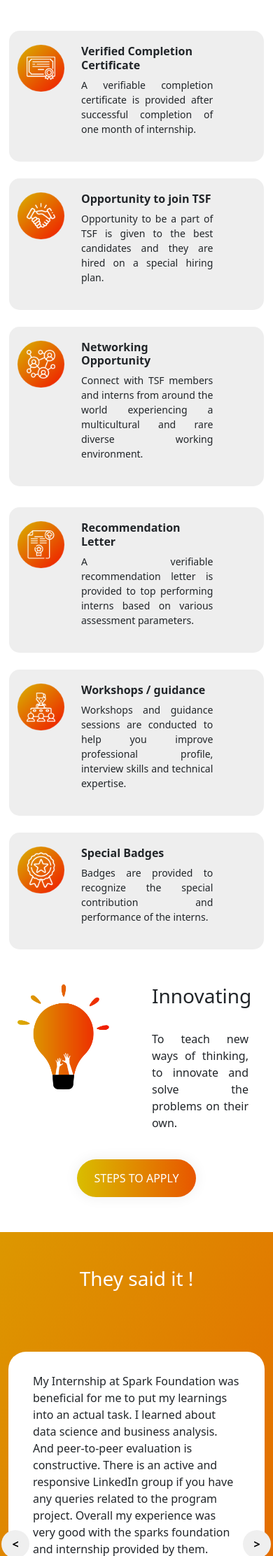
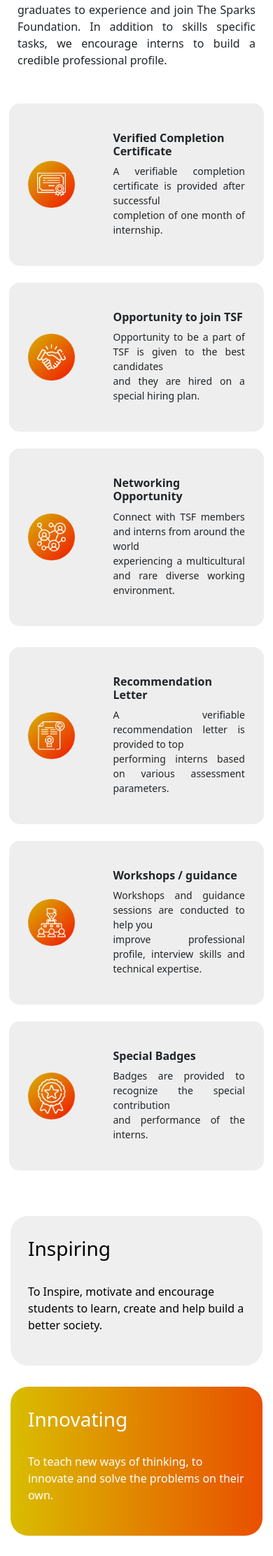
Before and after one commit to Mohanaditya-Kalva/GRIP_Website, a PHP site: page / in a window 390 px wide. Shown: the part 1275-3499 px from the top of the page at 70% size. Run offline with PHP 8.4, Linux system fonts and the light colour scheme; some web fonts are replaced.

Commit message:
bug-fixes

```diff
--- a/assests/style.css
+++ b/assests/style.css
@@ -72,8 +72,20 @@ h1 {
 .graduate-rotational-section p {
   text-align: justify;
 }
+.graduate-text {
+  background-color: #eeeeee;
+  padding: 25px 25px;
+  border-radius: 25px;
+}
 .graduate-text-col span {
   padding: 0px 15px;
+}
+.graduate-text-col h1 {
+  font-size: 3.8rem !important;
+  font-weight: 600;
+}
+.graduate-text-col a {
+  margin: 10px -15px !important;
 }
 .img-arrow {
   height: 500px;
@@ -129,7 +141,7 @@ h1 {
   text-align: justify;
 }
 .grip-blocks-section {
-  margin: 50px 200px;
+  margin: 50px 350px;
 }
 .grip-blocks-section .col-lg-8 {
   margin: 0px -20px 0px -20px;
@@ -138,7 +150,7 @@ h1 {
   background-color: #eeeeee;
   padding: 20px 0px 20px 0px;
   border-radius: 30px;
-  height: 230px;
+  height: auto;
   overflow: auto;
 }
 .grip-blocks h4 {
@@ -165,11 +177,11 @@ h1 {
 .inspiring-section {
   margin: 75px 200px;
 }
-.inspiring-section p {
+/* .inspiring-section p {
   text-align: justify;
   text-indent: -10px;
   padding: 0px 10px;
-}
+} */
 .img-union {
   height: 350px;
 }
@@ -239,6 +251,7 @@ h1 {
 .what-our-student-say h1 {
   color: #ffff;
   text-align: center;
+  padding: 15px 0px;
 }
 .custom-card-row {
   background-color: #fff;
@@ -289,7 +302,9 @@ h1 {
 .graduate-text h1 {
   display: flex;
   justify-content: flex-start;
+  text-indent: -10px;
 }
+
 .graduate-text h1::before {
   content: "Inspiring";
   animation: animate infinite 5s;
@@ -303,34 +318,140 @@ h1 {
 .bd-highlight {
   margin-top: 15px;
 }
+.graduate-text {
+  -webkit-animation: bgcolorchange 5s infinite; /* Chrome, Safari, Opera */
+  animation: 5s infinite bgcolorchange;
+}
+@keyframes bgcolorchange {
+  0% {
+    background-image: linear-gradient(
+      to right,
+      #d9bd00 0%,
+      #f11800 80%,
+      #d9bd00 100%
+    );
+  }
+  50% {
+    background-image: linear-gradient(
+      to right,
+      #d9bd00 0%,
+      #f11800 80%,
+      #d9bd00 100%
+    );
+  }
+  75% {
+    background-image: linear-gradient(
+      to right,
+      #d9bd00 0%,
+      #f11800 80%,
+      #d9bd00 100%
+    );
+  }
+}
+/* Chrome, Safari, Opera */
+@-webkit-keyframes bgcolorchange {
+  0% {
+    background-image: linear-gradient(
+      to right,
+      #d9bd00 0%,
+      #f11800 80%,
+      #d9bd00 100%
+    );
+  }
+  50% {
+    background-image: linear-gradient(
+      to right,
+      #d9bd00 0%,
+      #f11800 80%,
+      #d9bd00 100%
+    );
+  }
+  75% {
+    background-image: linear-gradient(
+      to right,
+      #d9bd00 0%,
+      #f11800 80%,
+      #d9bd00 100%
+    );
+  }
+}
 @keyframes animate {
   0% {
     content: "Inspiring";
+    color: #fff;
   }
 
   50% {
     content: "Innovating";
+    color: #fff;
   }
 
   75% {
     content: "Integrating";
+    color: #fff;
   }
 }
 
 @keyframes animatepara {
   0% {
     content: "To Inspire, motivate and encourage students to learn, create and help build a better society.";
+    color: #fff;
   }
 
   50% {
     content: "To teach new ways of thinking, to innovate and solve the problems on their own.";
+    color: #fff;
   }
 
   75% {
     content: "To let the students integrate, and help each other, learn from each other and do well together.";
+    color: #fff;
   }
 }
+.grip-blocks__txt {
+  margin: 20px auto 5px auto;
+}
+.grip-blocks__img {
+  margin: 15px 0px;
+  text-align: center;
+}
+.inspiring-section__custom-card-def {
+  background-image: linear-gradient(
+    to right,
+    #d9bd00 0%,
+    #f11800 150%,
+    #d9bd00 100%
+  );
+  color: #fff;
+  padding: 30px 25px;
+  border-radius: 25px;
+  animation: 5s infinite background-fade;
+}
 
+.inspiring-section__custom-card-2 {
+  background-color: #eeee;
+  padding: 30px 25px;
+  border-radius: 25px;
+  animation: 10s infinite bgcolorchangede2;
+}
+.inspiring-section__custom-card-3 {
+  background-color: #eeee;
+  padding: 30px 25px;
+  border-radius: 25px;
+  animation: 15s infinite bgcolorchangede2;
+}
+.inspiring-section__btn-row {
+  margin: 30px auto;
+}
+.inspiring-section__btn {
+  color: #fff;
+  background: linear-gradient(to right, #d9bd00 0%, #f11800 150%, #d9bd00 100%);
+  padding: 15px 25px;
+  border-radius: 50px;
+}
+.inspiring-section__btn:hover {
+  color: #fff;
+}
 /* the slides */
 .slick-slide {
   /* margin: 0 10px;
@@ -395,7 +516,26 @@ h1 {
 .footer-btn {
   margin: auto -40px;
 }
+.only-mobile-btn {
+  display: none;
+}
 @media only screen and (max-width: 600px) {
+  .only-mobile-btn {
+    display: block;
+    margin: 30px auto !important;
+  }
+  .inspiring-section__custom-card-def, .inspiring-section__custom-card-2, .inspiring-section__custom-card-3 {
+    margin: 15px auto;
+  }
+  .desktop-btn {
+    display: none;
+  }
+  .graduate-text-col h1 {
+    font-size: 3rem !important;
+  }
+  .graduate-text-col a {
+    margin: auto !important;
+  }
   h1 {
     font-size: 1.75rem !important;
   }
@@ -425,6 +565,14 @@ h1 {
   .register-now {
     width: 50% !important;
     margin: auto;
+  }
+  .graduate-text {
+    padding: 25px 10px;
+    border-radius: 10px;
+    margin: 25px auto;
+  }
+  .graduate-img {
+    text-align: center;
   }
 
   .ellipse-left {
@@ -476,10 +624,10 @@ h1 {
   }
 
   .inspiring-section {
-    margin: 50px 25px !important;
+    margin: 50px 15px !important;
   }
   .img-union {
-    height: 150px !important;
+    height: 250px !important;
   }
 
   .steps-to-apply {
@@ -545,9 +693,29 @@ h1 {
   .grip-blocks-section .col-lg-8 {
     margin: 0px;
   }
+  grip-blocks__txt {
+    margin: auto;
+  }
+  .grip-blocks__img {
+    margin: auto;
+    text-align: center;
+  }
 }
 
 @media screen and (max-width: 767px) and (min-width: 600px) {
+  .only-mobile-btn {
+    display: block;
+    margin: 30px auto !important;
+  }
+  .inspiring-section__custom-card-def, .inspiring-section__custom-card-2, .inspiring-section__custom-card-3 {
+    margin: 15px auto;
+  }
+  .desktop-btn {
+    display: none;
+  }
+  .graduate-text-col a {
+    margin: auto !important;
+  }
   h1 {
     font-size: 1.75rem !important;
   }
@@ -628,10 +796,10 @@ h1 {
   }
 
   .inspiring-section {
-    margin: 50px 25px !important;
+    margin: 50px 15px !important;
   }
   .img-union {
-    height: 200px !important;
+    height: 300px !important;
   }
 
   .steps-to-apply {
@@ -692,6 +860,15 @@ h1 {
   }
   .footer-btn {
     margin: auto -20px;
+  }
+
+  .graduate-text {
+    padding: 25px 10px;
+    border-radius: 10px;
+    margin: 25px auto;
+  }
+  .graduate-img {
+    text-align: center;
   }
 }
 
--- a/index.html
+++ b/index.html
@@ -66,11 +66,8 @@
                     <h1>Graduate Rotational<br class="only-desktop">
                         Internship Program
                     </h1><br class="only-desktop">
-                    <p>The Graduate Rotational Internship Program is an unique offer for students
-                        and recent graduates to experience and join The Sparks Foundation.
-                        In addition to learning skills specific tasks, we encourage interns to build a
-                        credible professional profile as well.</p><br>
-                    <a class="nav-link btn-grad register-now" href="#steps-to-apply">Steps to Apply</a><br>
+                    <p>Learn | Network | Grow</p><br>
+                    <a class="nav-link btn-grad register-now desktop-btn" href="#steps-to-apply">Steps to Apply</a><br>
                     <img src="assests/img/testimonials/kashish.jpg" alt="member" class="img-member">
                     <img src="assests/img/testimonials/akanksha.jpg" alt="member" class="img-member margin-to-next">
                     <img src="assests/img/testimonials/rakshita.jpg" alt="member" class="img-member margin-to-next">
@@ -79,6 +76,7 @@
                 <div class="col-md-6 graduate-img-col">
                     <img src="assests/img/arrow.png" class="img-arrow" alt="arrow">
                 </div>
+                <a class="nav-link btn-grad register-now only-mobile-btn" href="#steps-to-apply">Steps to Apply</a><br>
             </div>
         </section>
 
@@ -89,7 +87,7 @@
         <section class="numbers-section">
             <div class="d-flex justify-content-evenly numbers-bar">
                 <div class="p-2 bd-highlight">
-                    <h1>1,50,000</h1>
+                    <h1>2,50,000+</h1>
                     <p>Amazing Professionals</p>
                 </div>
                 <div class="p-2 bd-highlight">
@@ -117,77 +115,78 @@
         </section>
         <section class="grip-blocks-section">
             <div class="row">
-                <div class="col-md-5">
+                <div class="col-md-12">
                     <div class="row grip-blocks">
-                        <div class="col-3 col-sm-3 col-md-3 col-lg-4">
+                        <div class="col-3 col-sm-3 col-md-3 col-lg-3 grip-blocks__img">
                             <img src="assests/img/certificate.png" alt="certificate" class="img-grip">
                         </div>
-                        <div class="col-7 col-sm-7 col-md-7 col-lg-8">
+                        <div class="col-7 col-sm-7 col-md-7 col-lg-9 grip-blocks__txt">
                             <h4>Verified Completion Certificate</h4>
-                            <p class="grip-blocks-para">A verifiable completion certificate is provided after successful completion of one month of internship.</p>
-                        </div>
-                    </div><br>
-                    <div class="row grip-blocks">
-                        <div class="col-3 col-sm-3 col-md-3 col-lg-4">
-                            <img src="assests/img/tsf.png" alt="certificate" class="img-grip">
-                        </div>
-                        <div class="col-7 col-sm-7 col-md-8 col-lg-8">
-                            <h4>Opportunity to join TSF</h4>
-                            <p class="grip-blocks-para">Opportunity to be a part of TSF is given to the best candidates and
-                                they are hired on a special hiring plan.
+                            <p class="grip-blocks-para">A verifiable completion certificate is provided after successful
+                                <br>completion of one month of internship.
                             </p>
                         </div>
                     </div><br>
                     <div class="row grip-blocks">
-                        <div class="col-3 col-sm-3 col-md-3 col-lg-4">
-                            <img src="assests/img/networking.png" alt="certificate" class="img-grip">
+                        <div class="col-3 col-sm-3 col-md-3 col-lg-3 grip-blocks__img">
+                            <img src="assests/img/tsf.png" alt="certificate" class="img-grip">
                         </div>
-                        <div class="col-7 col-sm-7 col-md-7 col-lg-8">
-                            <h4>Networking Opportunity</h4>
-                            <p class="grip-blocks-para">Connect with TSF members and interns from around the
-                                world experiencing a multicultural and rare diverse working environment.
-                            </p>
-                        </div>
-                    </div>
-                </div>
-                <div class="col-md-2">
-                    <img src="assests/img/ellipse.png" class="ellipse-right">
-                    <img src="assests/img/ellipse.png" class="ellipse-right-overlap">
-                </div>
-                <div class="col-md-5">
-                    <div class="row grip-blocks mobile-blocks">
-                        <div class="col-3 col-sm-3 col-md-3 col-lg-4">
-                            <img src="assests/img/recommand.png" alt="certificate" class="img-grip">
-                        </div>
-                        <div class="col-7 col-sm-7 col-md-7 col-lg-8">
-                            <h4>Recommendation Letter</h4>
-                            <p class="grip-blocks-para">A verifiable recommendation letter is provided to top
-                                performing interns based on various assessment parameters.
-                            </p>
-                        </div>
-                    </div>
-
-                    <br>
-                    <div class="row grip-blocks">
-                        <div class="col-3 col-sm-3 col-md-3 col-lg-4">
-                            <img src="assests/img/workshop.png" alt="certificate" class="img-grip">
-                        </div>
-                        <div class="col-7 col-sm-7 col-md-7 col-lg-8">
-                            <h4>Workshops / guidance</h4>
-                            <p class="grip-blocks-para">
-                                Workshops and guidance sessions are conducted to help you improve
-                                professional profile, interview skills and technical expertise.
+                        <div class="col-7 col-sm-7 col-md-8 col-lg-9 grip-blocks__txt">
+                            <h4>Opportunity to join TSF</h4>
+                            <p class="grip-blocks-para">Opportunity to be a part of TSF is given to the best candidates
+                                <br>and they are hired on a special hiring plan.
                             </p>
                         </div>
                     </div><br>
                     <div class="row grip-blocks">
-                        <div class="col-3 col-sm-3 col-md-3 col-lg-4">
+                        <div class="col-3 col-sm-3 col-md-3 col-lg-3 grip-blocks__img">
+                            <img src="assests/img/networking.png" alt="certificate" class="img-grip">
+                        </div>
+                        <div class="col-7 col-sm-7 col-md-7 col-lg-9 grip-blocks__txt">
+                            <h4>Networking Opportunity</h4>
+                            <p class="grip-blocks-para">Connect with TSF members and interns from around the  world
+                                <br>experiencing a multicultural and rare diverse working environment.
+                            </p>
+                        </div>
+                    </div><br class="only-desktop">
+                </div>
+                <!-- <div class="col-md-2">
+                    <img src="assests/img/ellipse.png" class="ellipse-right">
+                    <img src="assests/img/ellipse.png" class="ellipse-right-overlap">
+                </div> -->
+                <div class="col-md-12">
+                    <div class="row grip-blocks mobile-blocks">
+                        <div class="col-3 col-sm-3 col-md-3 col-lg-3 grip-blocks__img">
+                            <img src="assests/img/recommand.png" alt="certificate" class="img-grip">
+                        </div>
+                        <div class="col-7 col-sm-7 col-md-7 col-lg-9 grip-blocks__txt">
+                            <h4>Recommendation Letter</h4>
+                            <p class="grip-blocks-para">A verifiable recommendation letter is provided to top
+                                <br>performing interns based on various assessment parameters.
+                            </p>
+                        </div>
+                    </div>
+                    <br>
+                    <div class="row grip-blocks">
+                        <div class="col-3 col-sm-3 col-md-3 col-lg-3 grip-blocks__img">
+                            <img src="assests/img/workshop.png" alt="certificate" class="img-grip">
+                        </div>
+                        <div class="col-7 col-sm-7 col-md-7 col-lg-9 grip-blocks__txt">
+                            <h4>Workshops / guidance</h4>
+                            <p class="grip-blocks-para">
+                                Workshops and guidance sessions are conducted to help you
+                                <br>improve professional profile, interview skills and technical expertise.
+                            </p>
+                        </div>
+                    </div><br>
+                    <div class="row grip-blocks">
+                        <div class="col-3 col-sm-3 col-md-3 col-lg-3 grip-blocks__img">
                             <img src="assests/img/badges.png" alt="certificate" class="img-grip">
                         </div>
-                        <div class="col-7 col-sm-7 col-md-7 col-lg-8">
+                        <div class="col-7 col-sm-7 col-md-7 col-lg-9 grip-blocks__txt">
                             <h4>Special Badges</h4>
-                            <p class="grip-blocks-para">Badges are provided to recognize the special contribution and performance
-                                of the interns.
+                            <p class="grip-blocks-para">Badges are provided to recognize the special contribution
+                                <br>and performance of the interns.
                             </p>
                         </div>
                     </div>
@@ -197,27 +196,46 @@
 
         <!-- inspiring section -->
         <section class="inspiring-section">
-            <div class="row">
-                <div class="col-6">
+            <div class="row inspiring-section__row">
+                <div class="col-md-4">
+                    <div class="inspiring-section__custom-card-def">
+                        <h1>Inspiring</h1><br>
+                        <p>To Inspire, motivate and encourage students to learn, create and help build a better society.</p>
+                    </div>
+                </div>
+                <div class="col-md-4">
+                    <div class="inspiring-section__custom-card-2">
+                        <h1>Innovating</h1><br>
+                        <p>To teach new ways of thinking, to innovate and solve the problems on their own.</p>
+                    </div>
+                </div>
+                <div class="col-md-4">
+                    <div class="inspiring-section__custom-card-3">
+                        <h1>Integrating</h1><br>
+                        <p>To let the students integrate, and help each other, learn from each other and do well together.</p>
+                    </div>
+                </div>
+            </div>
+            <div class="row inspiring-section__btn-row">
+                <div class="col-12 text-center">
+                    <a class="inspiring-section__btn" href="#steps-to-apply">Steps to Apply</a>
+                </div>
+            </div>
+            <!-- <div class="row">
+                <div class="col-md-6 graduate-img">
                     <img src="assests/img/Group 569.png" class="img-union" alt="arrow">
-                    <!-- <img src="assests/img/union.png" class="img-union" alt="arrow">
-                    <img src="assests/img/ellipse.png" class="union-ellipse"> -->
                 </div>
-                <div class="col-6 graduate-text">
-                    <h1></h1><br>
-                    <!-- <h1>Inspiring<br class="only-desktop">
-                        Innovating<br class="only-desktop">
-                        Integrating
-                    </h1><br> -->
-                    <p class="animaate-para"></p><br>
-                    <!-- <p>The Sparks Foundation inspires students to innovate
-                        and help them integrate to build a better humankind.</p><br> -->
+                <div class="col-md-6">
+                    <div class="row graduate-text">
+                        <h1></h1><br>
+                        <p class="animaate-para"></p><br>
+                    </div><br><br>
                     <a class="nav-link btn-grad register-now only-desktop" href="#steps-to-apply">Steps to Apply</a>
                 </div>
                 <div class="col-12 text-center d-sm-block d-md-none">
-                    <a class="nav-link btn-grad register-now" href="#steps-to-apply">Steps to Apply</a>
+                    <a class="nav-link btn-grad register-now graduate-btn" href="#steps-to-apply">Steps to Apply</a>
                 </div>
-            </div>
+            </div> -->
         </section>
 
         <!-- what our students say -->
@@ -225,7 +243,7 @@
             <div class="row main-row">
                 <div class="col-md-12">
                     <h1>They said it !</h1>
-                </div>
+                </div><br>
                 <!-- desktop slider -->
                 <div class="splide">
                     <div class="splide__track">
@@ -764,10 +782,10 @@
                 centerPadding: '60px',
                 slidesToShow: 1,
                 draggable: true,
-                // autoplay: true,
-                // autoplaySpeed: 2000,
-                // infinite: true,
-                // touchThreshold: 1000,
+                autoplay: true,
+                autoplaySpeed: 2000,
+                infinite: true,
+                touchThreshold: 1000,
                 responsive: [
                     {
                     breakpoint: 768,
@@ -804,6 +822,7 @@
                     right: '15rem',
                     left : '15rem',
                 },
+                autoplay : true,
             } ).mount();
         </script>
 
```
Also changed, not shown: assests/script.js (+84 -0 lines), .htaccess (added).
